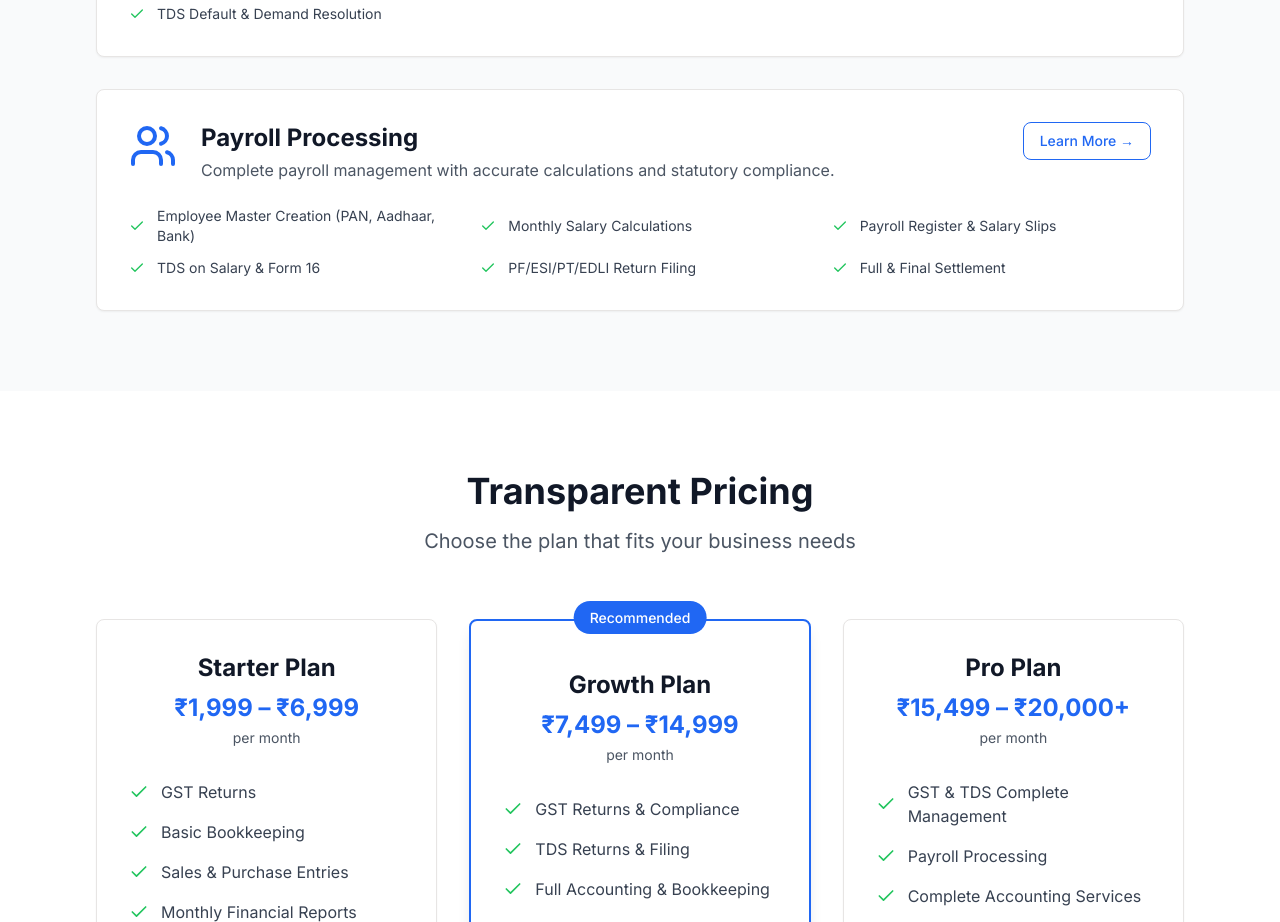
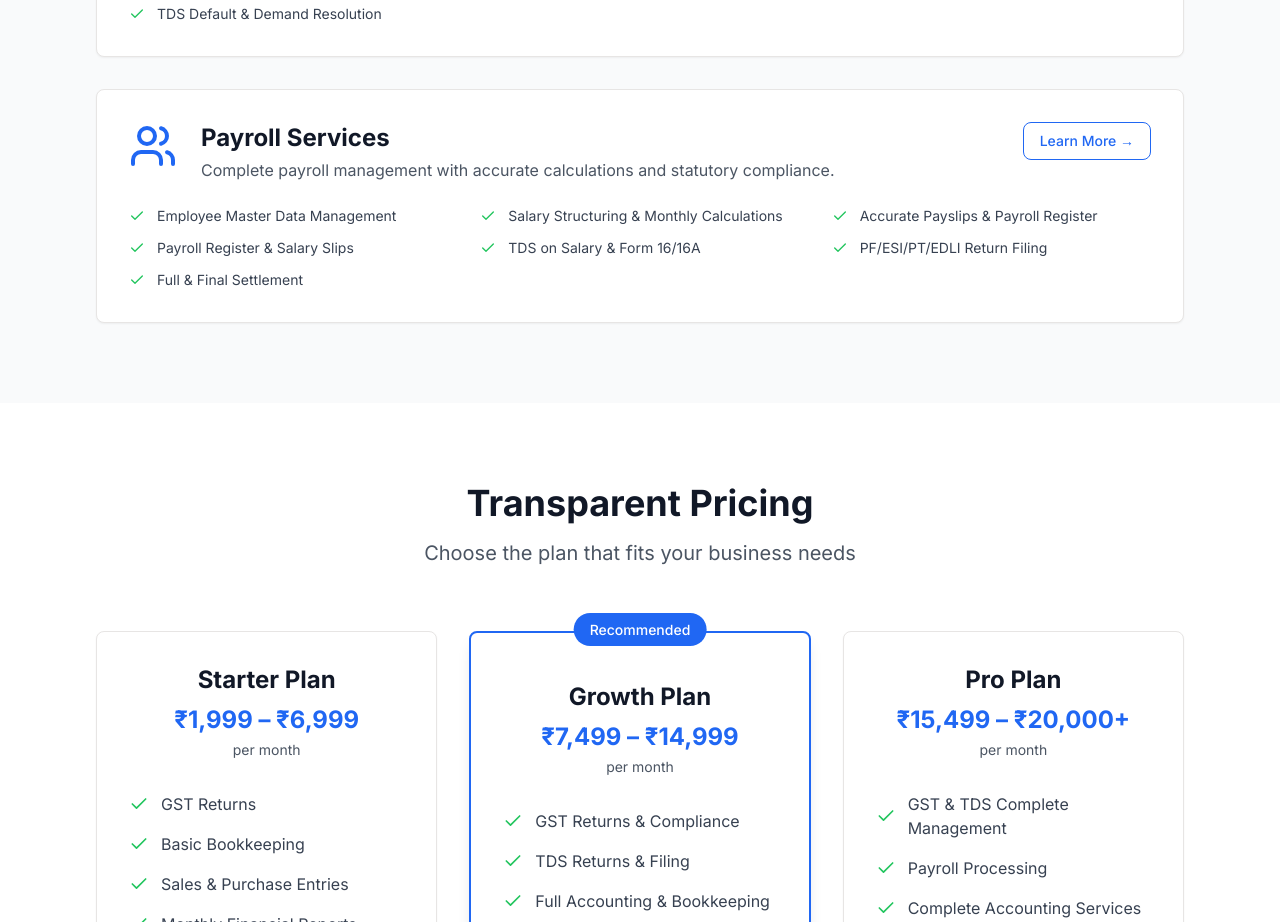
Before and after one commit to theRawHawn/Byalance2, a Next.js app: page / in a window 1280 px wide. Shown: the part 3220-4142 px from the top of the page. Built offline with nearby package versions, Linux system fonts and the light colour scheme.

Commit message:
Update services-overview.tsx

```diff
--- a/components/services-overview.tsx
+++ b/components/services-overview.tsx
@@ -69,14 +69,15 @@
   },
   {
     icon: <Users className="w-12 h-12 text-primary-600" />,
-    title: "Payroll Processing",
+    title: "Payroll Services",
     href: "/services/payroll-processing",
     description: "Complete payroll management with accurate calculations and statutory compliance.",
     features: [
-      "Employee Master Creation (PAN, Aadhaar, Bank)",
-      "Monthly Salary Calculations",
+      "Employee Master Data Management",
+      "Salary Structuring & Monthly Calculations",
+      "Accurate Payslips & Payroll Register",
       "Payroll Register & Salary Slips",
-      "TDS on Salary & Form 16",
+      "TDS on Salary & Form 16/16A",
       "PF/ESI/PT/EDLI Return Filing",
       "Full & Final Settlement",
     ],
```
